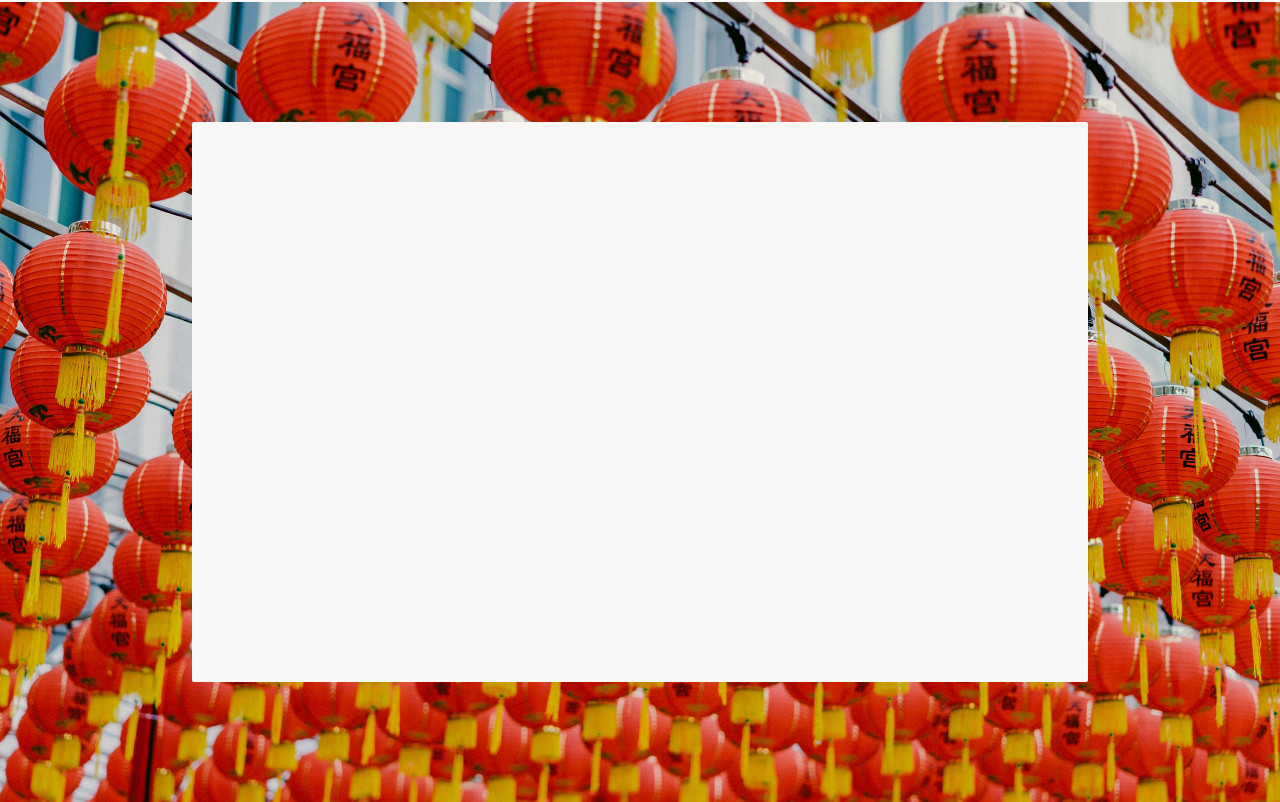
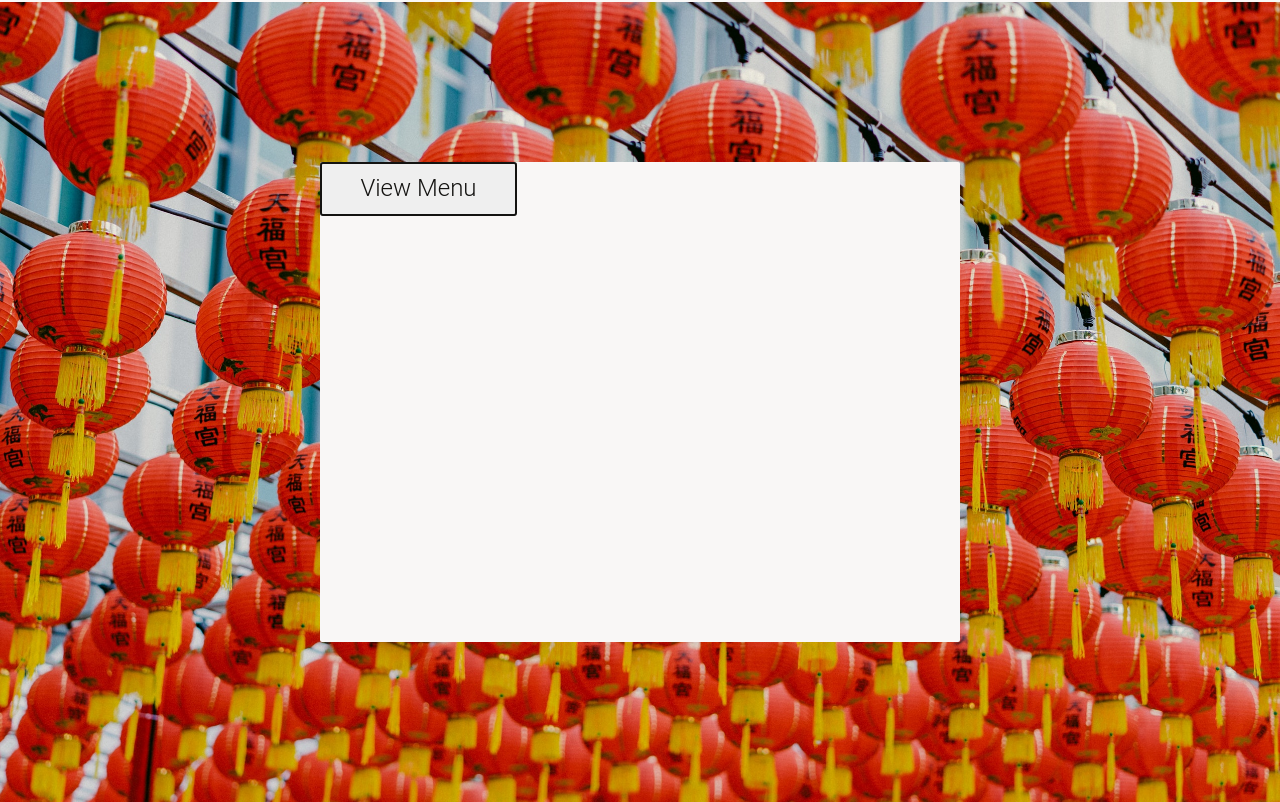
Before and after one commit to diskomotech/silk-road, a Vue app in the folder sr-website/: page / in a window 1280 px wide. Shown: the part 1598-2400 px from the top of the page. Built offline with nearby package versions, Linux system fonts and the light colour scheme.

Commit message:
Create View Menu button

```diff
--- a/sr-website/src/components/Menu.vue
+++ b/sr-website/src/components/Menu.vue
@@ -1,7 +1,7 @@
 <template>
   <section class="menu">
     <div class="menu__card">
-
+      <button class="menu__card-button">View Menu</button>
     </div>
   </section>
 </template>
@@ -22,10 +22,30 @@
   justify-content: center;
 
   &__card {
-    width: 70vw;
-    height: 70vh;
+    width: 50vw;
+    height: 60vh;
     background-color: $color-white;
     border-radius: 2px;
+
+    &-button {
+      display:inline-block;
+      padding:0.46em 1.6em;
+      border:0.1em solid $color-black;
+      margin:0 0.2em 0.2em 0;
+      border-radius:0.12em;
+      box-sizing: border-box;
+      text-decoration:none;
+      font-family:'Roboto',sans-serif;
+      font-weight:300;
+      font-size: 2.4rem;
+      color:$color-black;
+      text-align:center;
+
+      &:hover {
+        color: $color-white;
+        background-color: $color-black;
+      }
+    }
   }
 }
 
```
